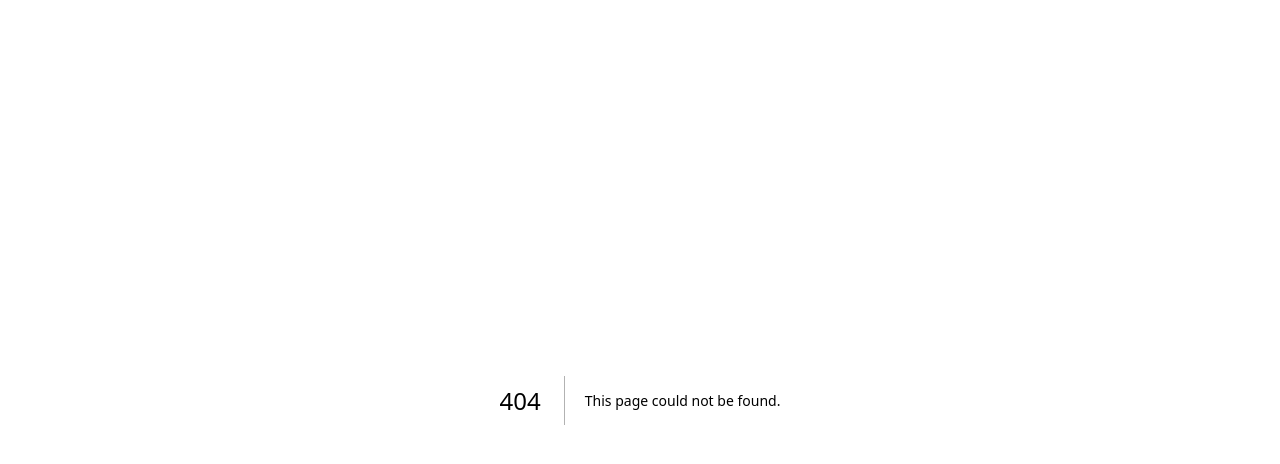
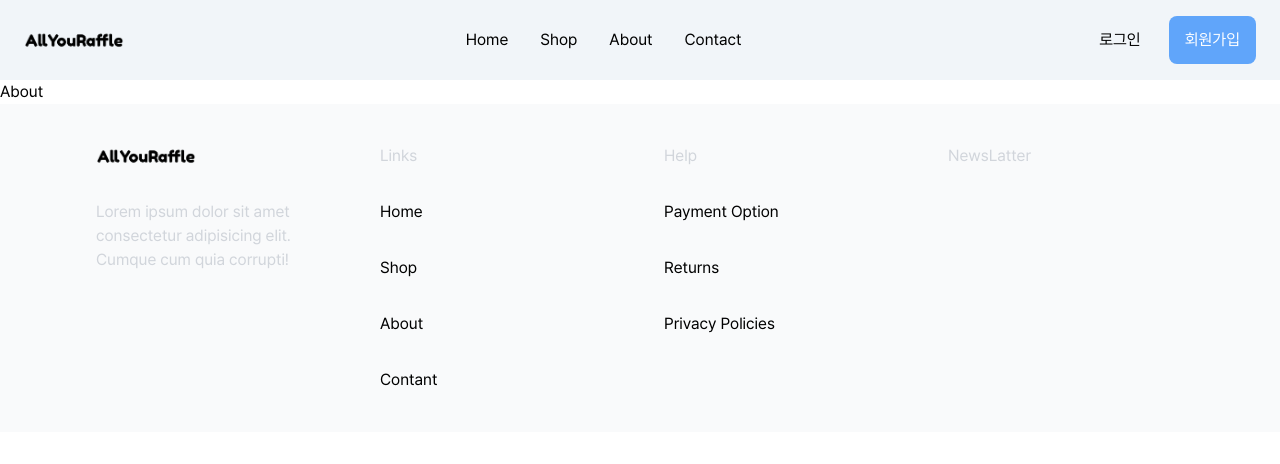
Before and after one commit to fastcam-sideproject/raffle, a Next.js app: page /about in a window 1280 px wide. Before the commit this address had no page. Shown: the top 464 px of the page. Built offline with nearby package versions, Linux system fonts and the light colour scheme.

Commit message:
feat : Header/ Footer 추가

```diff
--- /dev/null
+++ b/app/about/page.tsx
@@ -0,0 +1,5 @@
+function Page() {
+  return <h1>About</h1>;
+}
+
+export default Page;
--- /dev/null
+++ b/app/contant/page.tsx
@@ -0,0 +1,5 @@
+function Page() {
+  return <h1>Contant</h1>;
+}
+
+export default Page;
--- a/app/layout.tsx
+++ b/app/layout.tsx
@@ -1,6 +1,8 @@
 import type { Metadata } from 'next';
 import localFont from 'next/font/local';
 import './globals.css';
+import HeaderNav from '../components/Header/HeaderNav';
+import Footer from '../components/Footer/Footer';
 
 const pretendard = localFont({
   src: [
@@ -45,7 +47,11 @@ export default function RootLayout({
 }>) {
   return (
     <html lang="ko">
-      <body className={pretendard.className}>{children}</body>
+      <body className={pretendard.className}>
+        <HeaderNav />
+        {children}
+        <Footer />
+      </body>
     </html>
   );
 }
--- /dev/null
+++ b/app/shop/page.tsx
@@ -0,0 +1,5 @@
+function Page() {
+  return <h1>Shop</h1>;
+}
+
+export default Page;
--- /dev/null
+++ b/components/Footer/Footer.tsx
@@ -0,0 +1,35 @@
+import Image from 'next/image';
+import Link from 'next/link';
+
+function Footer() {
+  return (
+    <footer className="w-full bg-gray-50">
+      <div className="px-24 py-10 grid grid-cols-4 gap-12">
+        <div className="flex flex-col gap-8">
+          <Image width={100} height={100} src="/image/logo_title.png" alt="Logo" />
+          <span className="text-gray-300">
+            Lorem ipsum dolor sit amet consectetur adipisicing elit. Cumque cum quia corrupti!
+          </span>
+        </div>
+        <div className="flex flex-col gap-8">
+          <span className="text-gray-300">Links</span>
+          <Link href="/">Home</Link>
+          <Link href="/shop">Shop</Link>
+          <Link href="/about">About</Link>
+          <Link href="/contant">Contant</Link>
+        </div>
+        <div className="flex flex-col gap-8">
+          <span className="text-gray-300">Help</span>
+          <span>Payment Option</span>
+          <span>Returns</span>
+          <span>Privacy Policies</span>
+        </div>
+        <div>
+          <span className="text-gray-300">NewsLatter</span>
+        </div>
+      </div>
+    </footer>
+  );
+}
+
+export default Footer;
--- /dev/null
+++ b/components/Header/HeaderNav.tsx
@@ -0,0 +1,36 @@
+import Image from 'next/image';
+import Link from 'next/link';
+
+function HeaderNav() {
+  return (
+    <header className="w-full bg-slate-100">
+      <nav className="flex justify-between items-center px-6 py-4">
+        <Image width={100} height={100} src="/image/logo_title.png" alt="Logo img" />
+        <ul className="flex gap-8">
+          <li>
+            <Link href="/">Home</Link>
+          </li>
+          <li>
+            <Link href="/shop">Shop</Link>
+          </li>
+          <li>
+            <Link href="/about">About</Link>
+          </li>
+          <li>
+            <Link href="/contant">Contact</Link>
+          </li>
+        </ul>
+        <ul className="flex gap-3">
+          <button type="button" className="py-3 px-4">
+            로그인
+          </button>
+          <button type="button" className="py-3 px-4 bg-blue-400 text-white rounded-lg">
+            회원가입
+          </button>
+        </ul>
+      </nav>
+    </header>
+  );
+}
+
+export default HeaderNav;
```
Also changed, not shown: public/image/logo_title.png (added).
